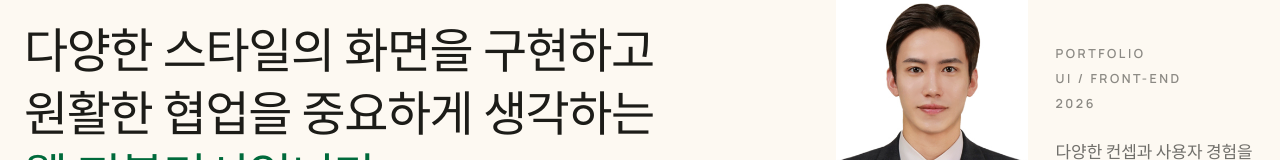
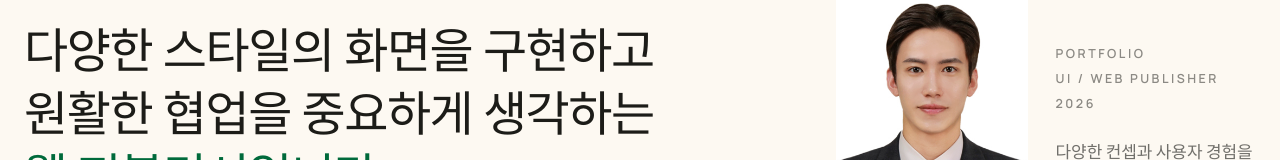
Before and after one commit to ghkoh6386-ux/Portfolio01, a React (Vite) app: page / in a window 1280 px wide. Shown: the part 316-476 px from the top of the page. Built offline with nearby package versions, Linux system fonts and the light colour scheme.

Commit message:
히어로 텍스트 수정

```diff
--- a/src/components/home/Hero.jsx
+++ b/src/components/home/Hero.jsx
@@ -31,7 +31,7 @@ export default function Hero() {
             <div className="home-hero__aside-copy">
               <div className="home-hero__meta">
                 <span>Portfolio</span>
-                <span>UI / Front-end</span>
+                <span>UI / Web Publisher</span>
                 <span>2026</span>
               </div>
               <p>
```
